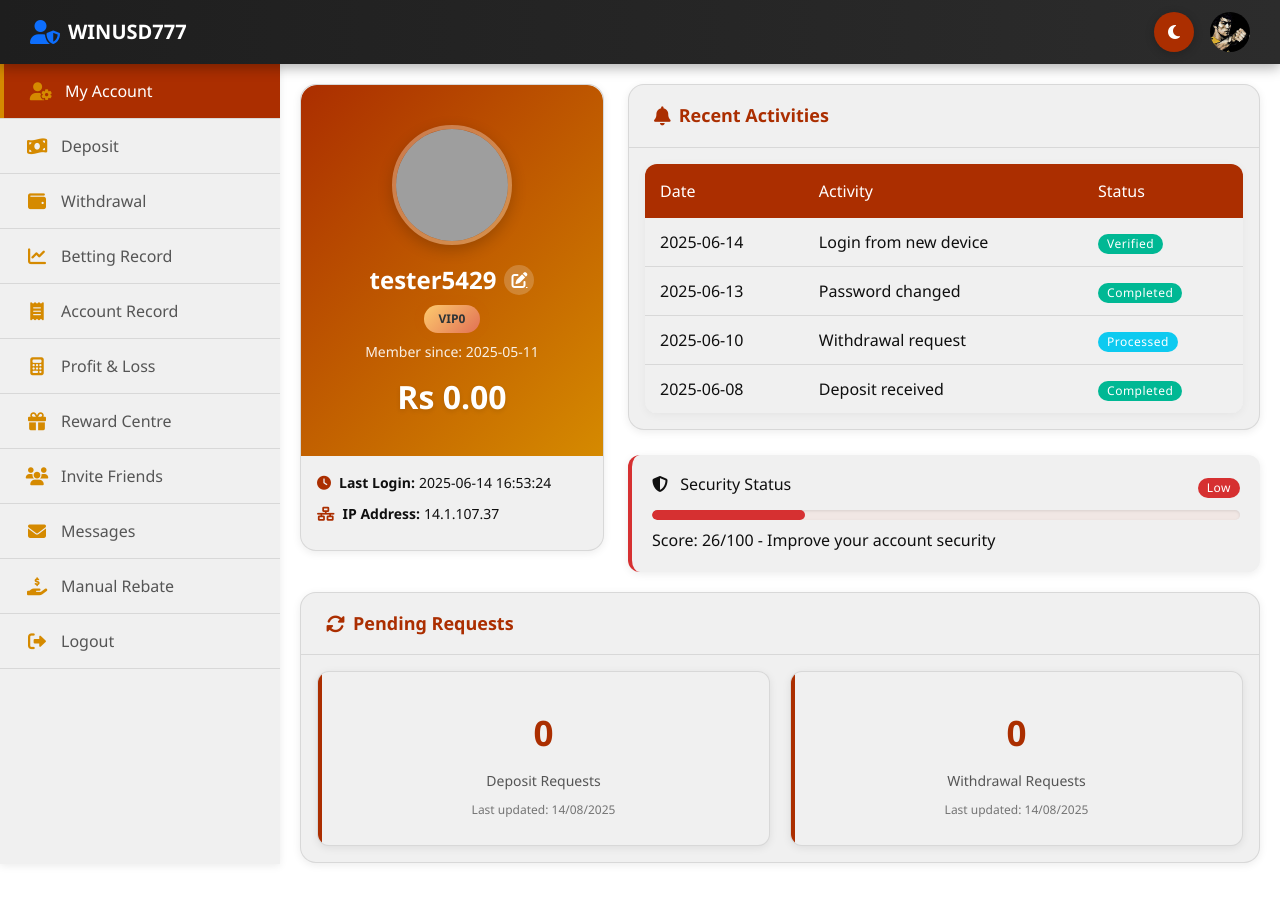
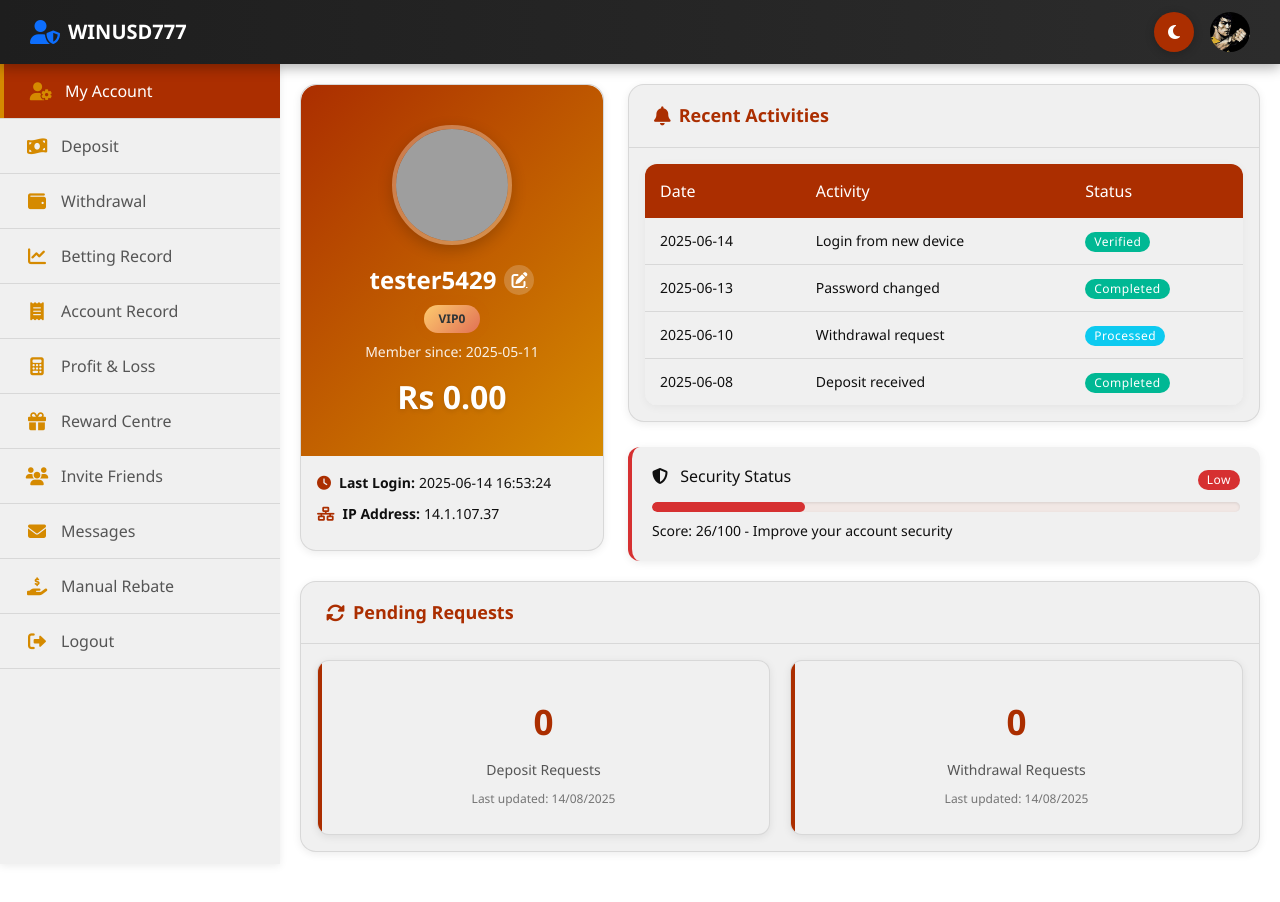
Before and after one commit to haqdadkhan/gamilo, a plain HTML site: page personal-centre.html in a window 1280 px wide. Drawn offline with Linux system fonts and the light colour scheme; grey boxes are pictures that could not be loaded.

Commit message:
my-account tab update completed

```diff
--- a/assets/css/personal-centre.css
+++ b/assets/css/personal-centre.css
@@ -446,6 +446,7 @@ body {
     background-color: var(--primary);
     color: white;
     border: none;
+    font-size: 16px;
     font-weight: 500;
     padding: 15px;
     position: sticky;
@@ -458,6 +459,7 @@ body {
     color: var(--table-text);
     border-color: var(--border-color);
     padding: 12px 15px;
+    font-size: 14px;
     align-content: center;
     border-bottom: 1px solid var(--border-color);
 }
@@ -503,7 +505,9 @@ body {
 #my-account .security-status div:first-child {
     align-items: center;
 }
-
+    #my-account .security-status p{
+        font-size: 14px;
+    }
 #my-account .security-low {
     border-left-color: var(--danger);
 }
```
